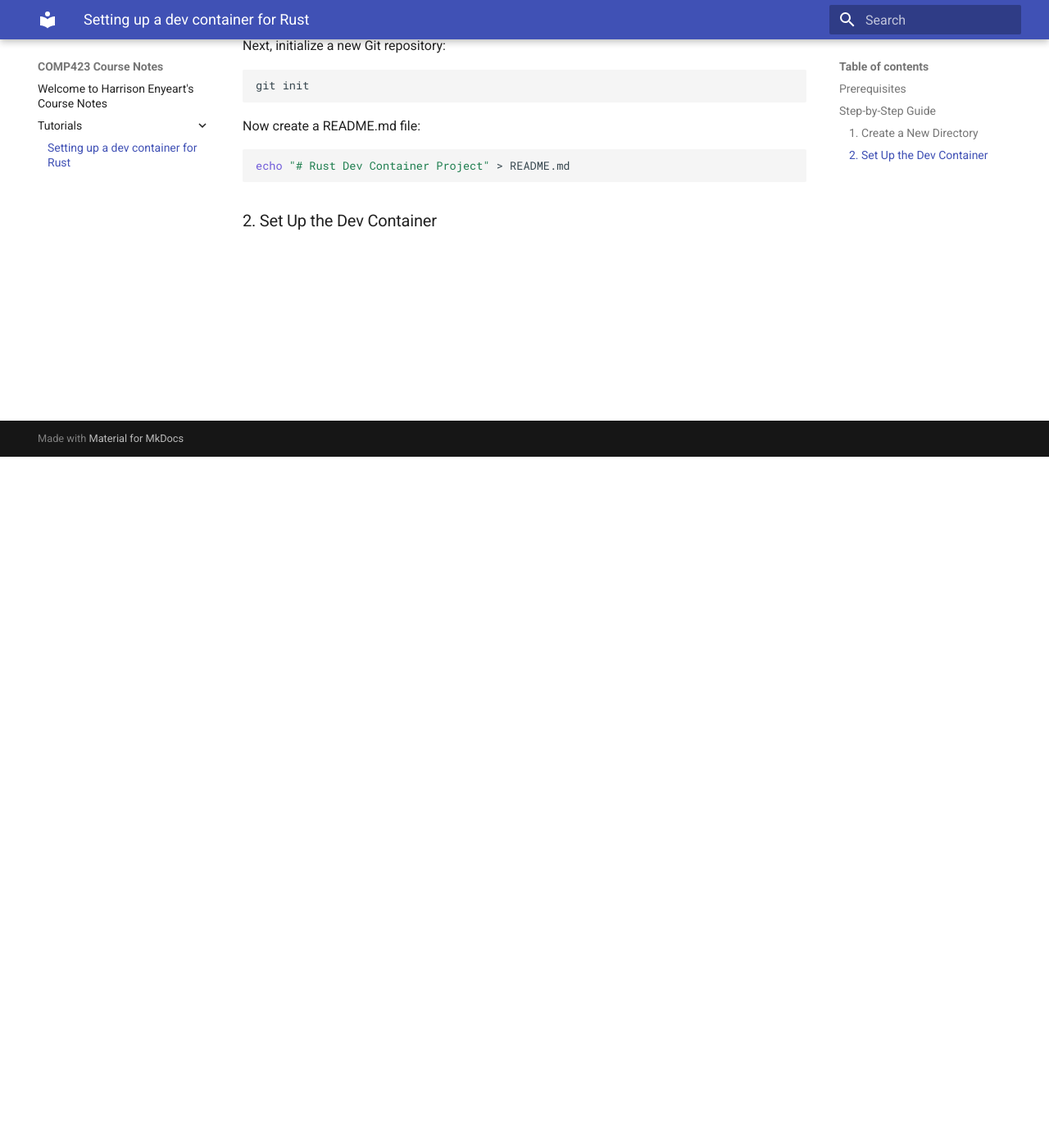
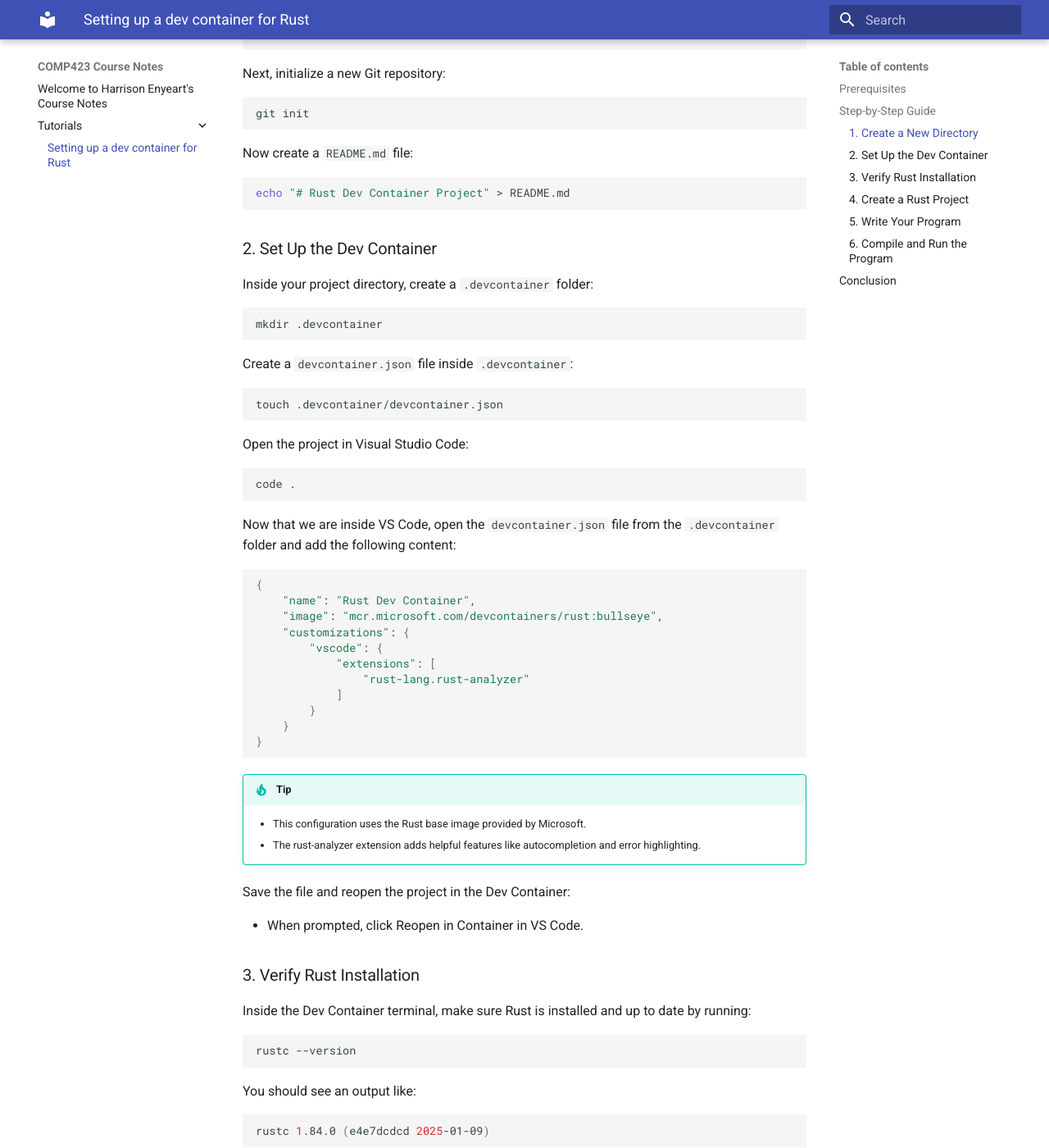
Before and after one commit to HJEunc/comp423-course-notes, an MkDocs documentation site: the page built from docs/tutorials/rust-setup.md, in a window 1280 px wide and 1400 px high, scrolled down 843 px. Shown: the whole window at 82% size. Built offline with MkDocs 1.6.1 and Material for MkDocs 9.7.7, drawn with Linux system fonts in a browser that asks for light colours; some of the changed text lies outside the part shown.

Commit message:
Add initial Rust tutorial

````diff
--- a/docs/tutorials/rust-setup.md
+++ b/docs/tutorials/rust-setup.md
@@ -31,9 +32,106 @@
 git init
 ```
 
-Now create a README.md file:
+Now create a ```README.md``` file:
 ```bash
 echo "# Rust Dev Container Project" > README.md
 ```
 
 ### 2. Set Up the Dev Container
+
+Inside your project directory, create a ```.devcontainer``` folder:
+```bash
+mkdir .devcontainer
+```
+
+Create a ```devcontainer.json``` file inside ```.devcontainer```:
+```bash
+touch .devcontainer/devcontainer.json
+```
+
+Open the project in Visual Studio Code:
+```bash
+code .
+```
+
+
+Now that we are inside VS Code, open the ```devcontainer.json``` file from the ```.devcontainer``` folder and add the following content:
+```bash
+{
+    "name": "Rust Dev Container",
+    "image": "mcr.microsoft.com/devcontainers/rust:bullseye",
+    "customizations": {
+        "vscode": {
+            "extensions": [
+                "rust-lang.rust-analyzer"
+            ]
+        }
+    }
+}
+```
+
+!!! Tip
+    - This configuration uses the Rust base image provided by Microsoft.
+    - The rust-analyzer extension adds helpful features like autocompletion and error highlighting.
+
+Save the file and reopen the project in the Dev Container:
+
+* When prompted, click Reopen in Container in VS Code.
+
+### 3. Verify Rust Installation
+Inside the Dev Container terminal, make sure Rust is installed and up to date by running:
+```bash
+rustc --version
+```
+You should see an output like:
+```bash
+rustc 1.84.0 (e4e7dcdcd 2025-01-09)
+```
+!!! Tip
+    If the version is outdated, rebuild the container to ensure the latest image is used.
+
+### 4. Create a Rust Project
+Use Cargo to create a new Rust binary project, I'll call mine ```hello-comp423:```
+```bash
+cargo new hello-comp423 --vcs none
+```
+!!! Tip
+    The --vcs none flag prevents Cargo from initializing another Git repository.
+
+Navigate into the project folder:
+```bash
+cd hello-comp423
+```
+
+### 5. Write Your Program
+Open ```src/main.rs``` in VS Code and replace the default content with the following code:
+```rust
+fn main() {
+    println!("Hello, COMP423!");
+}
+```
+
+!!! Tip
+    The println! macro is used in Rust to print text to the console.
+
+### 6. Compile and Run the Program
+Compile the program:
+```bash
+cargo build
+```
+
+Run the program:
+```bash
+cargo run
+```
+
+You should see the following output:
+
+```bash
+Hello, COMP423!
+```
+
+---
+
+## Conclusion
+It's that easy. You just successfully set up a Rust development environment in a Dev Container, created a project, and ran your first program.
````
Also changed, not shown: other parts of docs/tutorials/rust-setup.md (+1 -0 lines).
